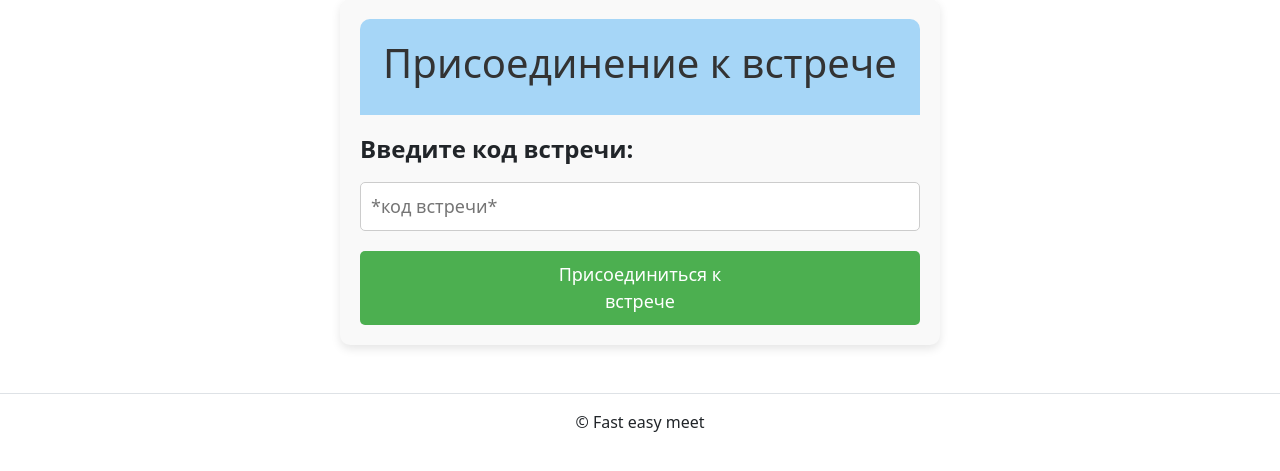
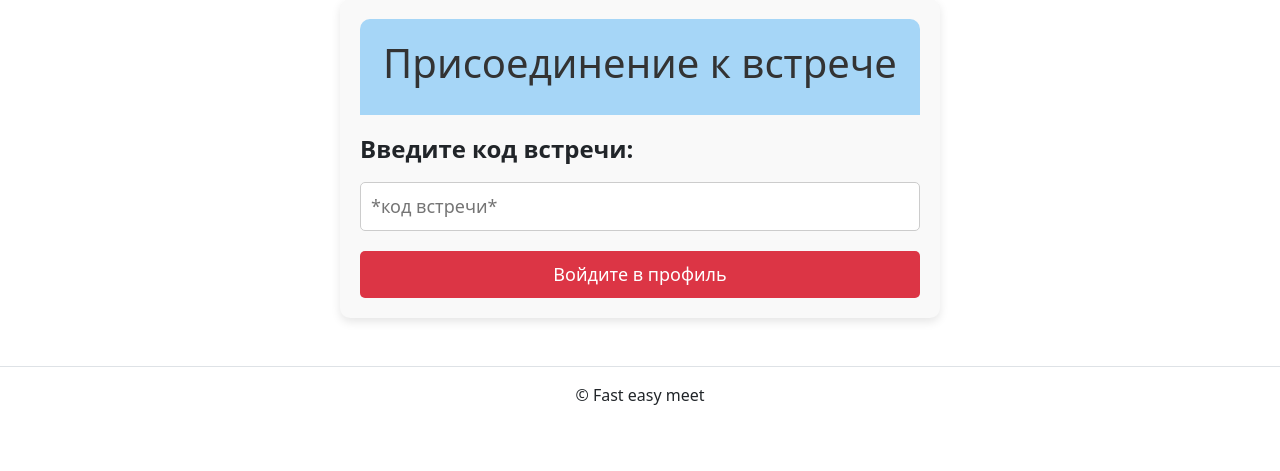
Before and after one commit to Lobanov07/Fast-Easy-Meet, a Django app: page /pages/code_introduction/ in a window 1280 px wide. Shown: the part 105-576 px from the top of the page. Run offline with Django 3.2, Linux system fonts and the light colour scheme; some libraries are stand-ins or nearby versions.

Commit message:
added button for guest

```diff
--- a/templates/pages/code_introduction.html
+++ b/templates/pages/code_introduction.html
@@ -22,7 +22,7 @@
 }
 
 .dark-text {
-    color: #333; /* Темный цвет текста */
+    color: #333;
 }
 
 .form-block {
@@ -45,44 +45,63 @@
     text-align: center;
 }
 
-.join-btn {
-    background-color: #4CAF50;
-    color: white;
-    padding: 10px 169px;
+.join-btn, .join-btn-non-aut {
+    width: 100%;
+    padding: 10px;
     border: none;
     border-radius: 5px;
     font-size: 18px;
     cursor: pointer;
 }
 
+.join-btn {
+    background-color: #4CAF50;
+    color: white;
+}
+
 .join-btn:hover {
     background-color: #45a049;
+}
+
+.join-btn-non-aut {
+    background-color: #dc3545;
+    color: white;
+}
+
+.join-btn-non-aut:hover {
+    background-color: #c82333;
 }
 </style>
 
 <div class="join-container">
-    <!-- Заголовок -->
     <div class="header-block">
         <h1 class="dark-text">Присоединение к встрече</h1>
     </div>
 
-    <!-- Форма ввода кода встречи -->
     <div class="form-block">
         <h4><strong>Введите код встречи:</strong></h4>
         <input type="text" placeholder="*код встречи*" class="input-field" id="meeting-code">
     </div>
-
-    <!-- Кнопка присоединиться -->
-    <div class="join-button-block">
-        <button class="join-btn">Присоединиться к встрече</button>
-    </div>
+    {% if user.is_authenticated %}
+        <div class="join-button-block">
+            <button class="join-btn">Присоединиться к встрече</button>
+        </div>
+    {% else %}
+        <div class="join-button-block">
+            <button class="join-btn-non-aut">Войдите в профиль</button>
+        </div>
+    {% endif %}
 </div>
 
-<!-- Скрипт для обработки кнопки -->
 <script>
     document.querySelector('.join-btn').addEventListener('click', function() {
-        // Перенаправление на другую страницу
-        window.location.href = 'http://127.0.0.1:8000'; // Замените '/meeting-details/' на ваш путь
+        window.location.href = 'http://127.0.0.1:8000';
+    });
+
+</script>
+<script>
+        document.querySelector('.join-btn-non-aut').addEventListener('click', function() {
+        window.location.href = "{% url 'login' %}";
     });
 </script>
 
```
